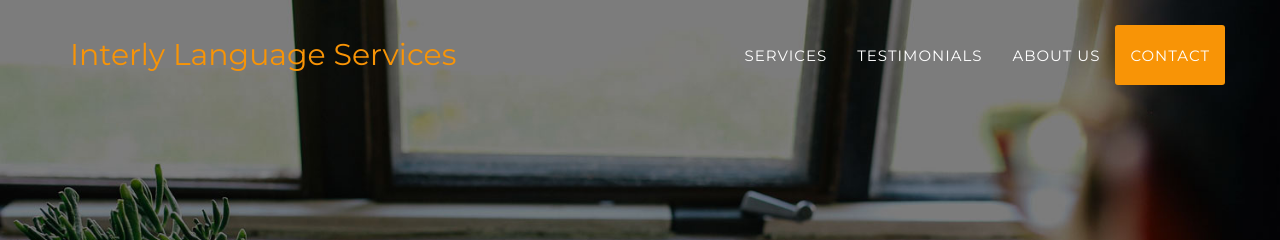
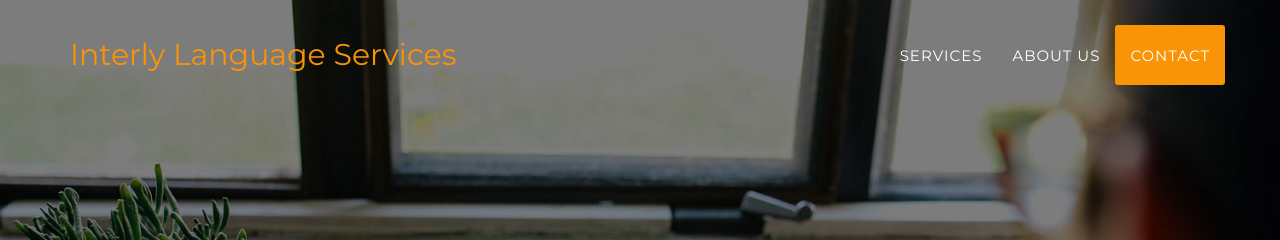
Before and after one commit to kylesezhi/kylesezhi.github.io, a Jekyll site: the page built from index.html, in a window 1280 px wide. Shown: the top 240 px of the page. Built offline with Jekyll 4.4.1, drawn with Linux system fonts in a browser that asks for light colours; some web fonts are replaced; comment, search, counter and statistics services are not loaded.

Commit message:
Remove testimonials from top bar

```diff
--- a/_includes/header.html
+++ b/_includes/header.html
@@ -20,9 +20,6 @@
                     </li>
                     <li>
                         <a class="page-scroll" href="#services">Services</a>
-                    </li>
-                    <li>
-                        <a class="page-scroll" href="#testimonials">Testimonials</a>
                     </li>
                     <li>
                         <a class="page-scroll" href="#team">About Us</a>
```
